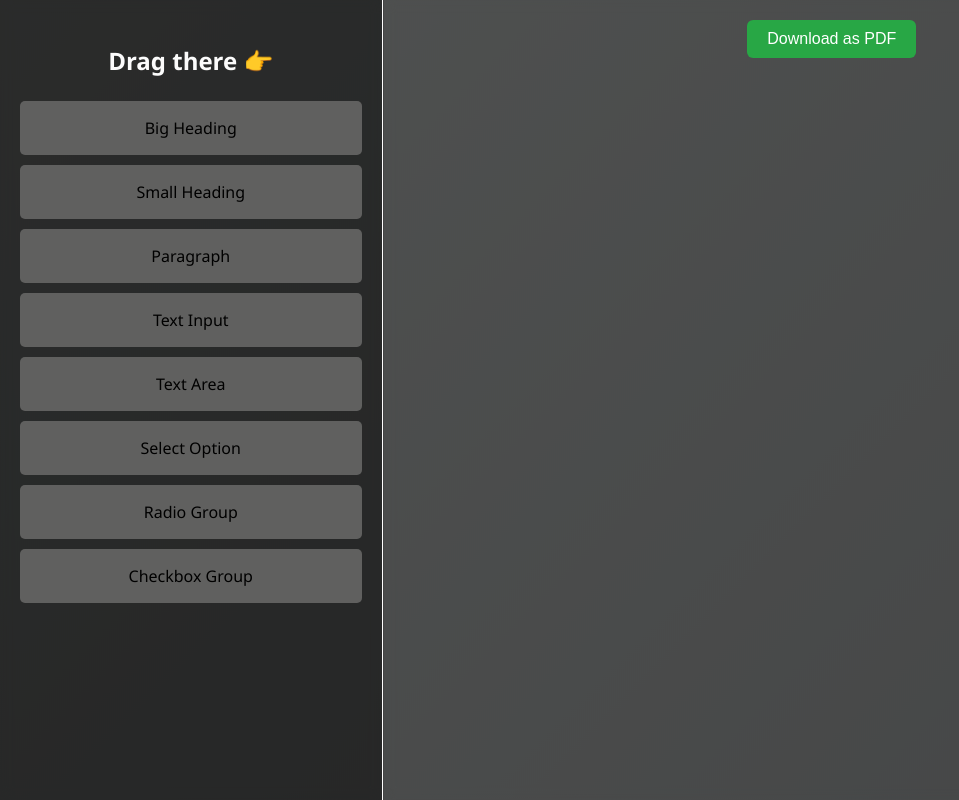
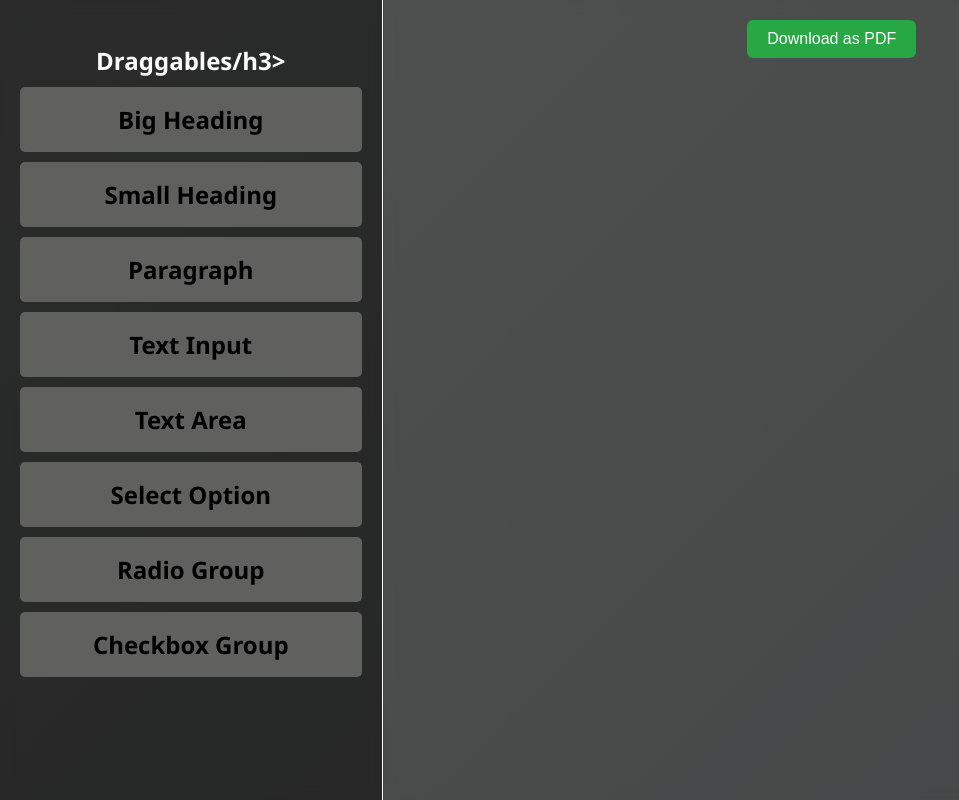
Before and after one commit to Neerajtata1527/Notify, a Flask app: page / in a window 1280 px wide. Shown: the whole page, without its empty margins (0-959 px from the left). Run offline with Flask 3, Linux system fonts and the light colour scheme; some libraries are stand-ins or nearby versions.

Commit message:
Update index.html

```diff
--- a/templates/index.html
+++ b/templates/index.html
@@ -10,7 +10,7 @@
 <body>
  <div class="builder-container">
     <div class="toolbox">
-        <h3>Drag there 👉</h3>
+        <h3>Draggables/h3>
         <div class="draggable" draggable="true" data-type="big-heading">Big Heading</div>
         <div class="draggable" draggable="true" data-type="small-heading">Small Heading</div>
         <div class="draggable" draggable="true" data-type="paragraph">Paragraph</div>
```
